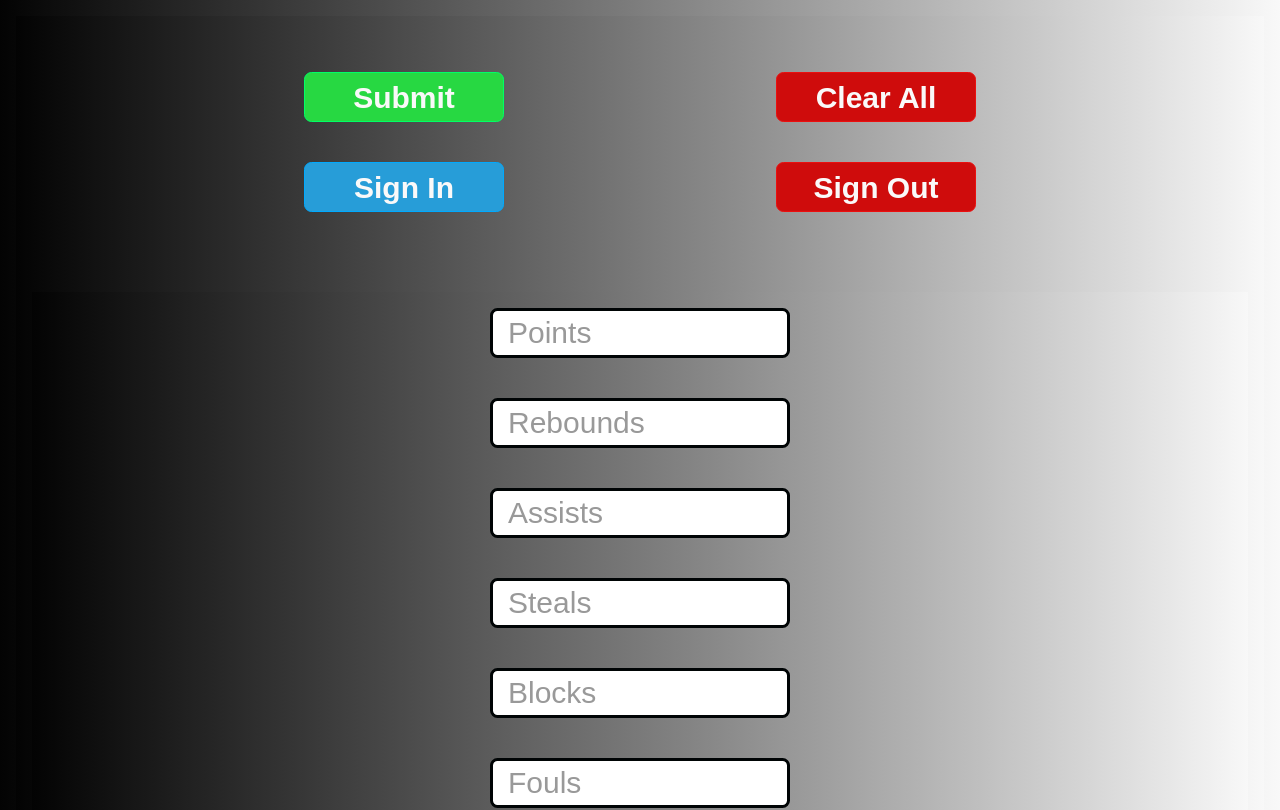
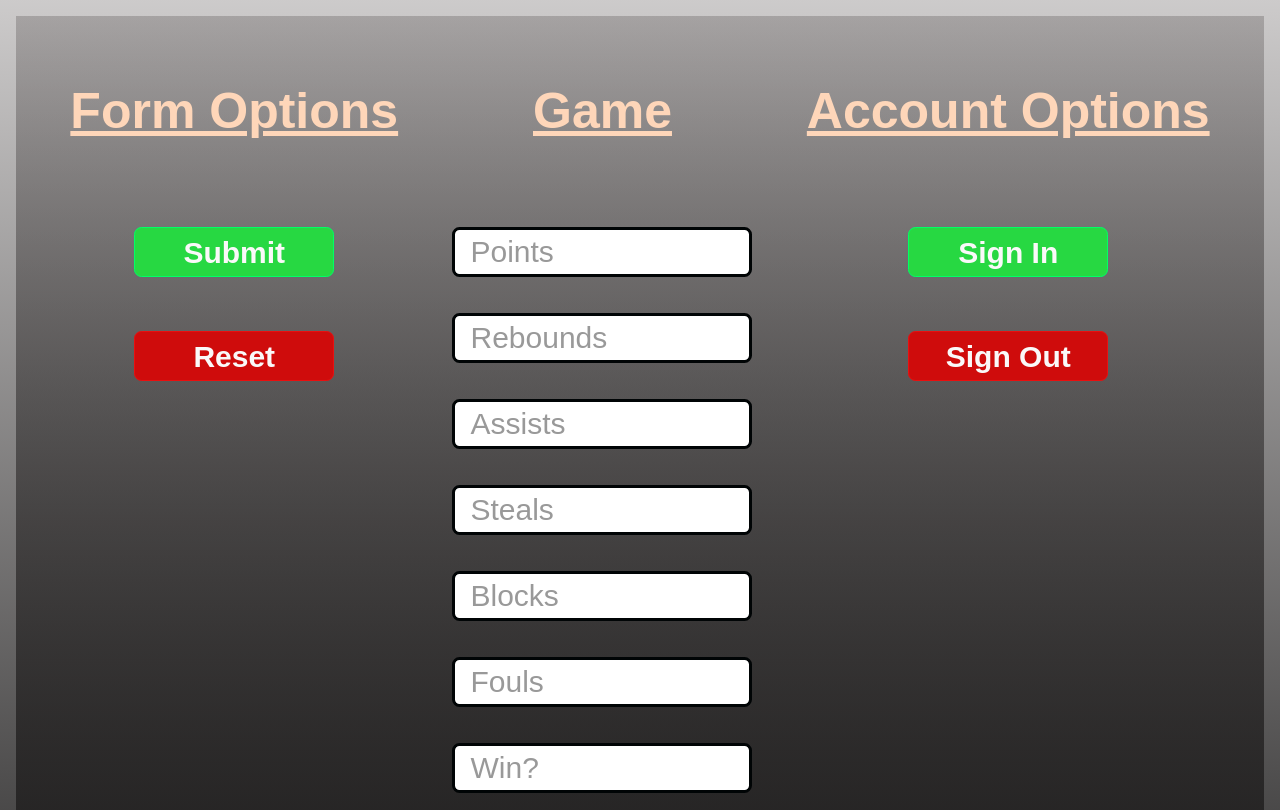
Before and after one commit to mkdrabik/Ciels_Stats, a React (Create React App) app: page / in a window 1280 px wide. Shown: the top 810 px of the page. Built offline with nearby package versions, Linux system fonts and the light colour scheme; the HTML template or start-up script is replaced by a standard one.

Commit message:
Form looks a lot better now

```diff
--- a/src/App.css
+++ b/src/App.css
@@ -7,11 +7,18 @@
   box-sizing: border-box;
 }
 
+.title {
+  font-size: 50px;
+  font-weight: bold;
+  text-decoration-line: underline;
+  color: rgb(254, 214, 185);
+}
+
 body {
   background: linear-gradient(
-    90deg,
-    rgb(3, 3, 3) 0%,
-    rgba(248, 248, 248, 0.937) 100%
+    0deg,
+    rgb(28, 27, 27) 0%,
+    rgba(60, 53, 53, 0.258) 100%
   );
   padding: 1rem;
 }
@@ -20,7 +27,7 @@ body {
   display: flex;
   flex-direction: row;
   justify-content: space-evenly;
-  align-items: center;
+  align-items: first baseline;
 }
 
 .bod {
@@ -85,10 +92,6 @@ button {
   color: hsl(0, 11%, 98%);
 }
 
-.btn {
-  background: rgb(39, 157, 216);
-  border: 1px solid hsl(200, 100%, 50%);
-}
 .sub {
   background: rgb(39, 216, 66);
   border: 1px solid hsl(144, 100%, 50%);
--- a/src/App.js
+++ b/src/App.js
@@ -106,10 +106,12 @@ function App() {
   };
 
   return (
-    <body>
-      <br></br>
-      <br></br>
-      <div class="container">
+    <body class="container">
+      <div class="bod">
+        <h1 class="title">Form Options</h1>
+        <br></br>
+        <br></br>
+        <br></br>
         <button
           className="sub"
           onClick={(e) => {
@@ -122,45 +124,24 @@ function App() {
         >
           Submit
         </button>
-
+        <br></br>
+        <br></br>
+        <br></br>
         <button
           className="btn-clear"
           onClick={(e) => {
             clear();
           }}
         >
-          Clear All
+          Reset
         </button>
       </div>
 
-      <br></br>
-      <br></br>
-      <div class="container">
-        <button
-          className="btn"
-          onClick={(e) => {
-            handleGoogle();
-          }}
-        >
-          Sign In
-        </button>
-
-        <button
-          className="btn-clear"
-          onClick={(e) => {
-            handleSo();
-          }}
-        >
-          Sign Out
-        </button>
-      </div>
-
-      <br></br>
-      <br></br>
-      <br></br>
-      <br></br>
-
-      <body className="bod">
+      <div className="bod">
+        <h1 class="title">Game</h1>
+        <br></br>
+        <br></br>
+        <br></br>
         <input
           placeholder="Points"
           className="new-item-form"
@@ -262,7 +243,32 @@ function App() {
           <option value="AAU">AAU</option>
           <option value="IHM">IHM</option>
         </select>
-      </body>
+      </div>
+      <div class="bod">
+        <h1 class="title">Account Options</h1>
+        <br></br>
+        <br></br>
+        <br></br>
+        <button
+          className="sub"
+          onClick={(e) => {
+            handleGoogle();
+          }}
+        >
+          Sign In
+        </button>
+        <br></br>
+        <br></br>
+        <br></br>
+        <button
+          className="btn-clear"
+          onClick={(e) => {
+            handleSo();
+          }}
+        >
+          Sign Out
+        </button>
+      </div>
     </body>
   );
 
```
